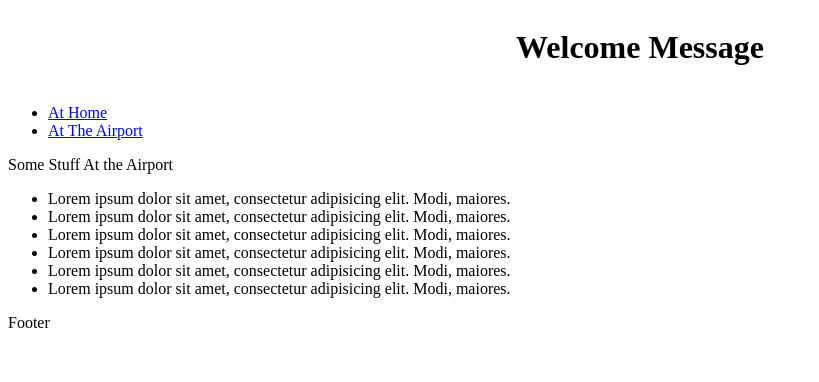
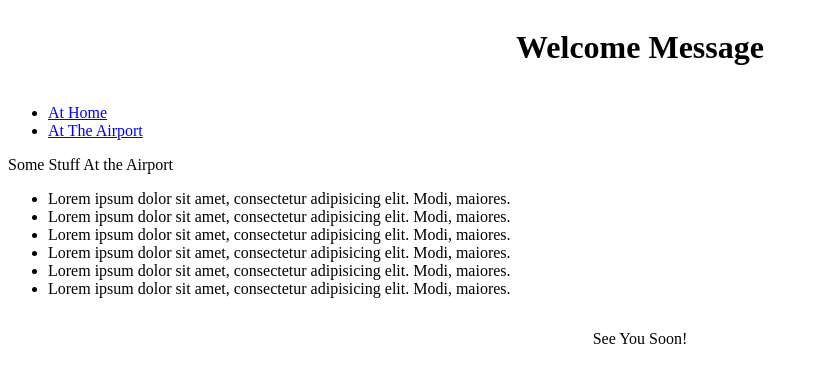
Before and after one commit to theoryNine/sis-travel-checklist, a React (Create React App) app: page /airport in a window 1280 px wide. Shown: the top 382 px of the page, without its empty margins (0-819 px from the left). Built offline with nearby package versions, Linux system fonts and the light colour scheme.

Commit message:
Working on footer

```diff
--- a/src/components/App.js
+++ b/src/components/App.js
@@ -7,6 +7,10 @@ import AirportList from './AirportList'
 import HomeList from './HomeList'
 
 class App extends Component {
+    componentDidMount() {
+        document.title = 'Come Visit NY!'
+    }
+
     render() {
     return (
         <div>
--- a/src/components/Footer.js
+++ b/src/components/Footer.js
@@ -2,7 +2,9 @@ import React from 'react'
 
 const Footer = () => {
     return (
-        <p>Footer</p>
+        <div className='footer'>
+            <p>See You Soon!</p>
+        </div>
     )
 }
 
--- /dev/null
+++ b/src/styles/components/Footer.styl
@@ -0,0 +1,4 @@
+.footer
+    display flex
+    justify-content center
+    align-items center
--- a/src/styles/style.css
+++ b/src/styles/style.css
@@ -11,3 +11,14 @@
   margin: 0;
   width: 100%;
 }
+.footer {
+  display: -webkit-box;
+  display: -ms-flexbox;
+  display: flex;
+  -webkit-box-pack: center;
+      -ms-flex-pack: center;
+          justify-content: center;
+  -webkit-box-align: center;
+      -ms-flex-align: center;
+          align-items: center;
+}
--- a/src/styles/style.styl
+++ b/src/styles/style.styl
@@ -1,3 +1,4 @@
 // Import all partials
-@require './_*.styl'
-@require './components/Head.styl'
+@import './_*.styl'
+@import './components/Head.styl'
+@import './components/Footer.styl'
```
Also changed, not shown: src/App.js (deleted, +0 -11 lines).
